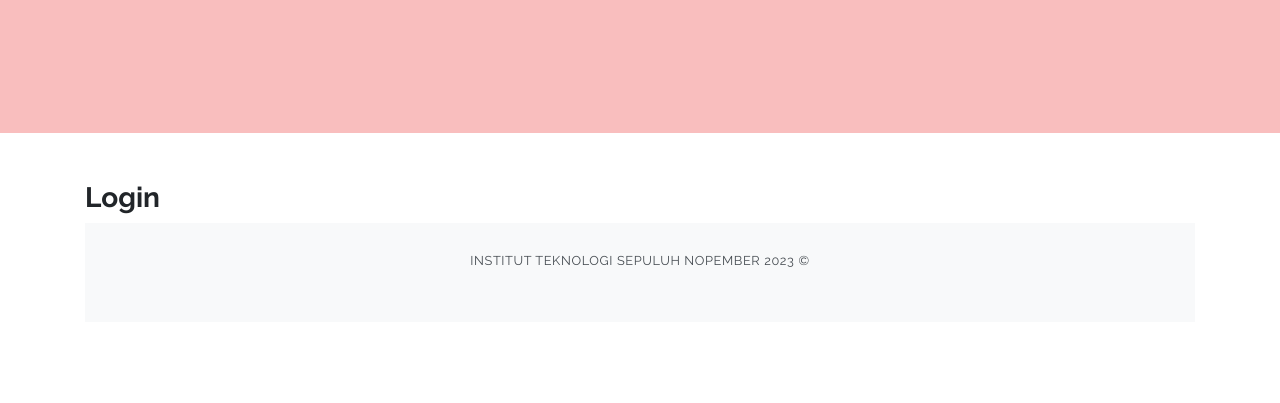
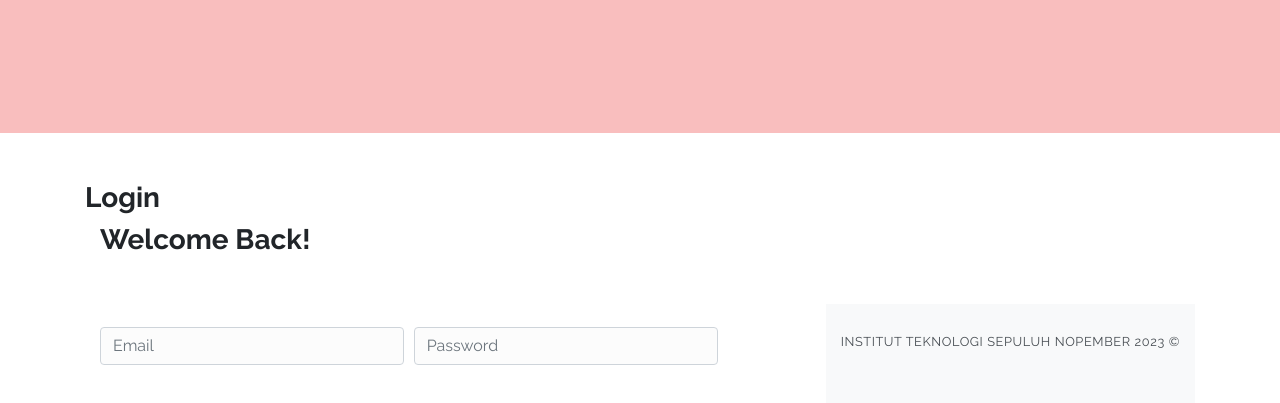
Before and after one commit to tubesalpro/tubesalpro.github.io, a plain HTML site: page login.html in a window 1280 px wide. Shown: the part 251-654 px from the top of the page. Drawn offline with Linux system fonts and the light colour scheme.

Commit message:
our pict

```diff
--- a/login.html
+++ b/login.html
@@ -29,6 +29,23 @@
 
       <!-- Buttons -->
       <h3 class="mt-5">Login</h3>
+      <div class="container">
+         <h3 class="section-title mb-5"> Welcome Back! </h3>
+
+         <div class="row align-items-center justify-content-between">
+             <div class="col-md-8 col-lg-7">
+
+                 <form class="contact-form">
+                     <div class="form-row">
+                         <div class="col form-group">
+                             <input type="text" class="form-control" placeholder="Email">
+                         </div>
+                         <div class="col form-group">
+                             <input type="email" class="form-control" placeholder="Password">
+                         </div>
+                     </div>
+                 </form>
+         </div>
 
    <!-- Page Footer -->
     <footer class="footer py-4 bg-light">
```
Also changed, not shown: register.html (+1 -1 lines).
